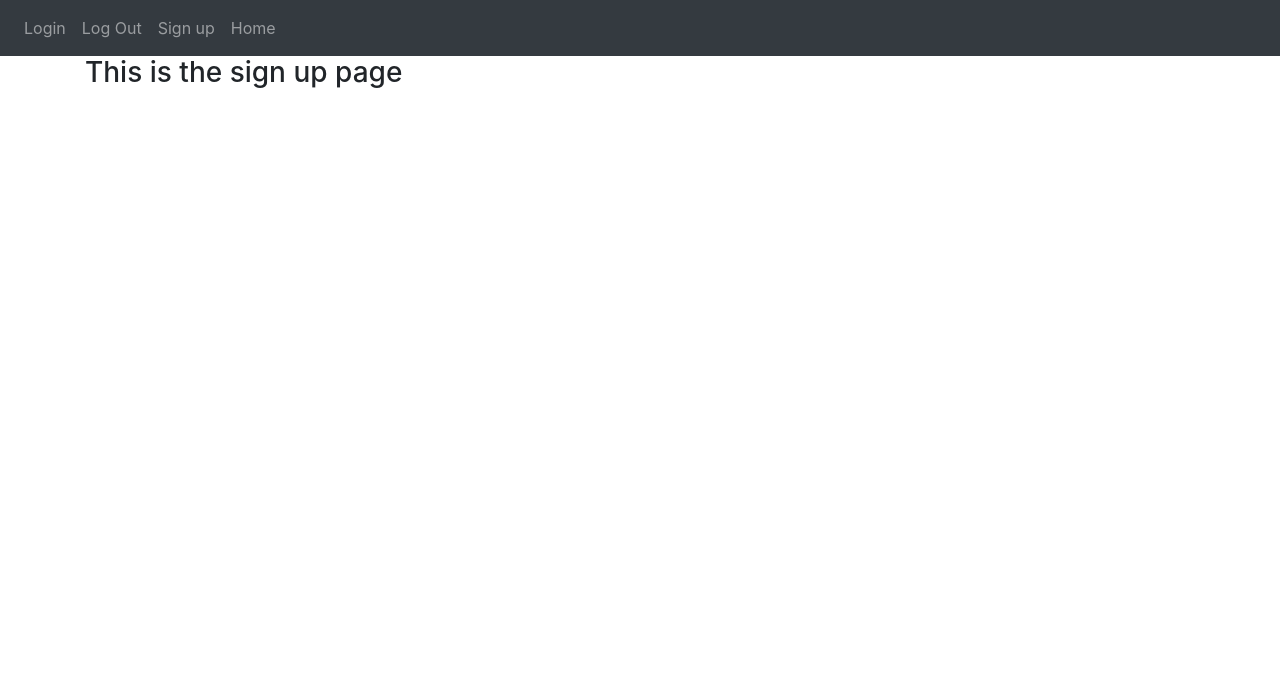
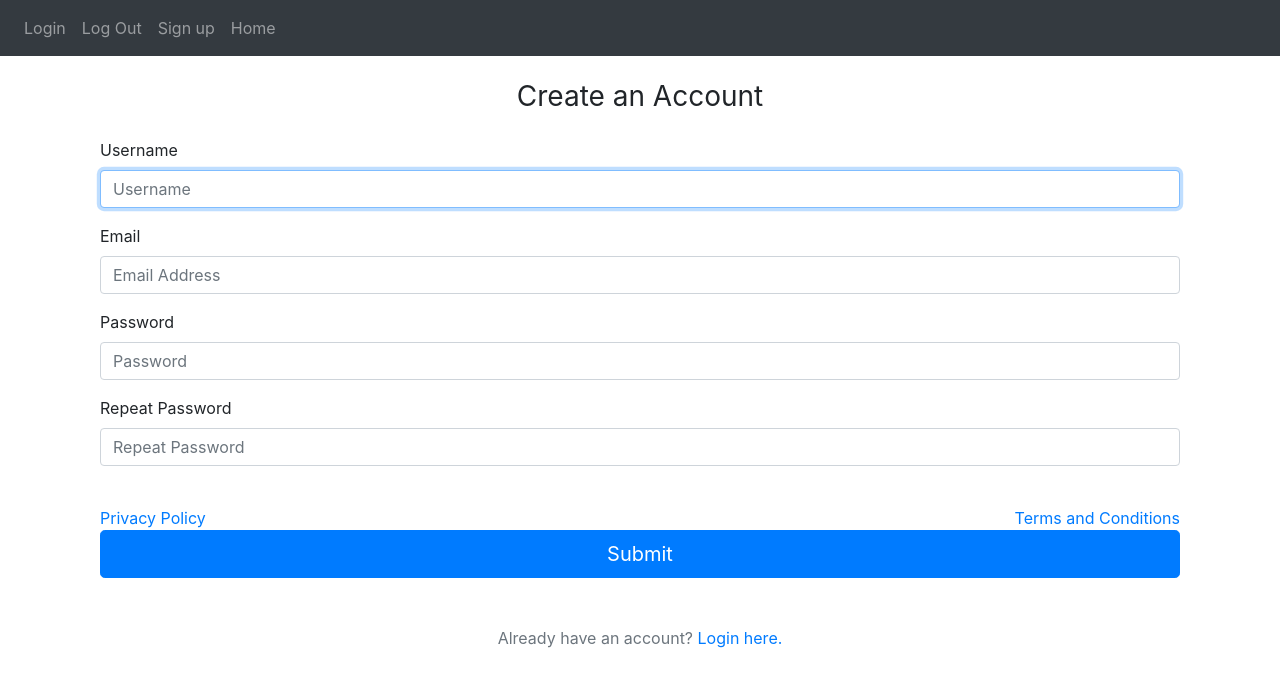
Before and after one commit to arungasandie/projectCompS, a Flask app: page /sign-up in a window 1280 px wide. Shown: the top 687 px of the page. Run offline with Flask 2, Linux system fonts and the light colour scheme; some libraries are stand-ins or nearby versions.

Commit message:
sign up page and log in

```diff
--- a/PROJECT_C/mywebsite/auth.py
+++ b/PROJECT_C/mywebsite/auth.py
@@ -2,7 +2,7 @@ from flask import Blueprint,render_template, request, flash
 
 auth = Blueprint('auth', __name__)
 
-@auth.route('/login')
+@auth.route('/login',methods=['GET','POST'])
 def login():
     return render_template("login.html")
 
@@ -10,6 +10,6 @@ def login():
 def logout():
     return render_template("logout.html")
 
-@auth.route('/sign-up')
+@auth.route('/sign-up',methods=['GET','POST'])
 def signup():
     return render_template("signup.html")
--- a/PROJECT_C/mywebsite/templates/signup.html
+++ b/PROJECT_C/mywebsite/templates/signup.html
@@ -1,4 +1,43 @@
-{% extends "base.html" %} {% block title %}Create AN Account{% endblock %}
+{% extends "base.html" %}
+<!--{% set active_page = "signup" %}-->
+{% block title %}Create An Account{% endblock %}
 {% block content %}
-<h3>This is the sign up page</h3>
+<div class="container-sm mt-4">
+	<form method="POST">
+		<div class="text-center mb-4">
+			<h1 class="h3 mb-3 font-weight-normal">Create an Account</h1>
+		</div>
+
+		<div class="form-group">
+			<label for="username">Username</label>
+			<input type="text" class="form-control" required autofocus="" placeholder="Username" id="username" name="username">
+		</div>
+
+		<div class="form-group">
+			<label for="email">Email</label>
+			<input type="email" id="email" name="email" class="form-control" placeholder="Email Address" required>
+		</div>
+
+		<div class="form-group">
+			<label for="password">Password</label>
+			<input type="password" class="form-control" required placeholder="Password" id="password" name="password" onchange="if(this.checkValidity()) form.password2.pattern = this.value;">
+		</div>
+
+		<div class="form-group">
+			<label for="password">Repeat Password</label>
+			<input type="password" class="form-control" required placeholder="Repeat Password" id="password2" name="password2" onchange="this.setCustomValidity(this.validity.patternMismatch ? 'Please enter the same Password as above' : '');">
+		</div>
+
+        <br>
+        <a href="#">Privacy Policy</a>
+        <a href="#" style="float:right" >Terms and Conditions</a>
+
+        <br>
+        <!--add break after anchors-->
+		<button class="btn btn-lg btn-primary btn-block" type="submit" name="submit" id="submit">Submit</button>
+
+		<p class="text-muted text-center mt-5 mb-3">Already have an account? <a href="{{url_for('auth.login')}}">Login here.</a></p>
+
+	</form>
+</div>
 {% endblock %}
```
Also changed, not shown: PROJECT_C/mywebsite/templates/login.html (+24 -2 lines).
